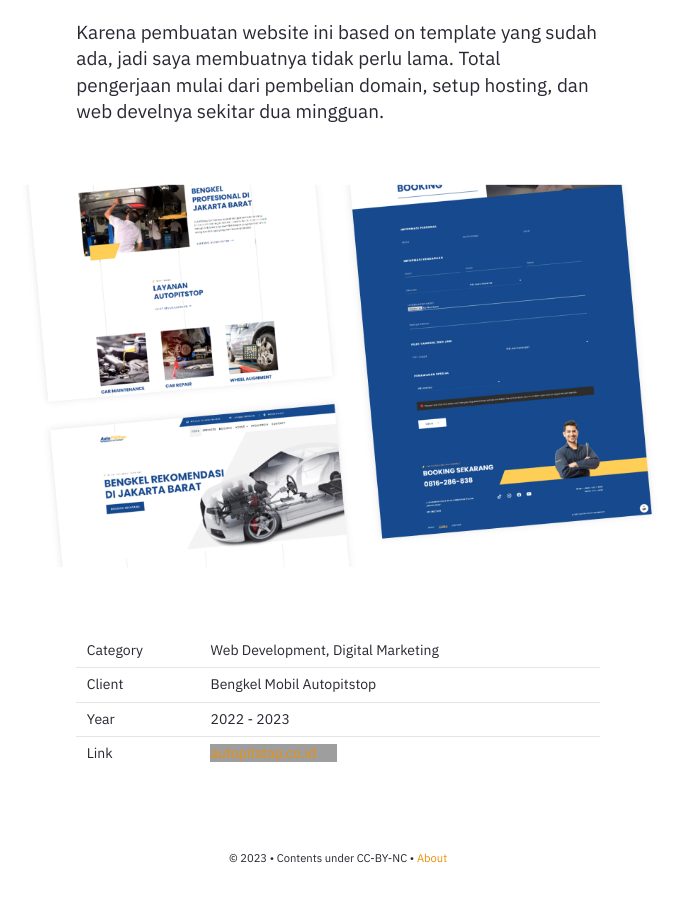
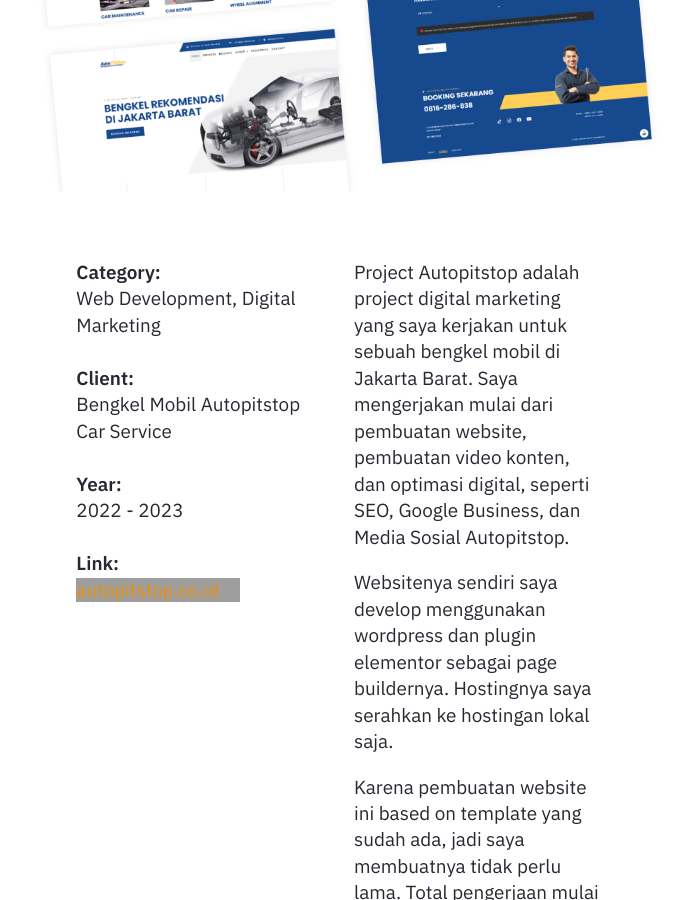
Before and after one commit to jksntn/little-garden, a Jekyll site: the page built from _posts/2020-03-01-autopitstop-car-service.md, in a window 1280 px wide and 900 px high, scrolled down 454 px. Shown: the whole window, without its empty margins (302-985 px from the left). Built offline with Jekyll 4.4.1, drawn with Linux system fonts in a browser that asks for light colours; grey boxes are pictures that could not be loaded.

Commit message:
page autopitstop

```diff
--- a/_posts/2020-03-01-autopitstop-car-service.md
+++ b/_posts/2020-03-01-autopitstop-car-service.md
@@ -1,16 +1,25 @@
 ---
 title: Autopitstop Car Service
+image: /assets/img/portofolio/autopts1.jpg
+description: Project Digital Marketing bengkel mobil di Jakarta Barat
 ---
-
-Project Autopitstop adalah project digital marketing yang saya kerjakan untuk sebuah bengkel mobil di Jakarta Barat. Saya mengerjakan mulai dari pembuatan website, pembuatan video konten, dan optimasi digital, seperti SEO, Google Business, dan Media Sosial Autopitstop.
-
-Websitenya sendiri saya develop menggunakan wordpress dan plugin elementor sebagai page buildernya. Hostingnya saya serahkan ke hostingan lokal saja.
-
-Karena pembuatan website ini based on template yang sudah ada, jadi saya membuatnya tidak perlu lama. Total pengerjaan mulai dari pembelian domain, setup hosting, dan web develnya sekitar dua mingguan.
 
 <img class="double" src="/assets/img/portofolio/autopts1.jpg" />
 
-| Category | Web Development, Digital Marketing |
-| Client | Bengkel Mobil Autopitstop |
-| Year | 2022 - 2023 |
-| Link | [autopitstop.co.id](https://autopitstop.co.id) |
+<div class="related-wrapper">
+    <div class=".grid-2">
+        <strong>Category:</strong><br>
+        Web Development, Digital Marketing<br><br>
+        <strong>Client:</strong><br>
+        Bengkel Mobil Autopitstop Car Service<br><br>
+        <strong>Year:</strong><br>
+        2022 - 2023<br><br>
+        <strong>Link:</strong><br>
+        <a href="https://autopitstop.co.id/">autopitstop.co.id</a><br>
+    </div>
+    <div class=".grid-2">
+        <p>Project Autopitstop adalah project digital marketing yang saya kerjakan untuk sebuah bengkel mobil di Jakarta Barat. Saya mengerjakan mulai dari pembuatan website, pembuatan video konten, dan optimasi digital, seperti SEO, Google Business, dan Media Sosial Autopitstop.</p>
+        <p>Websitenya sendiri saya develop menggunakan wordpress dan plugin elementor sebagai page buildernya. Hostingnya saya serahkan ke hostingan lokal saja.</p>
+        <p>Karena pembuatan website ini based on template yang sudah ada, jadi saya membuatnya tidak perlu lama. Total pengerjaan mulai dari pembelian domain, setup hosting, dan web develnya sekitar dua mingguan.</p>
+    </div>
+</div>
```
